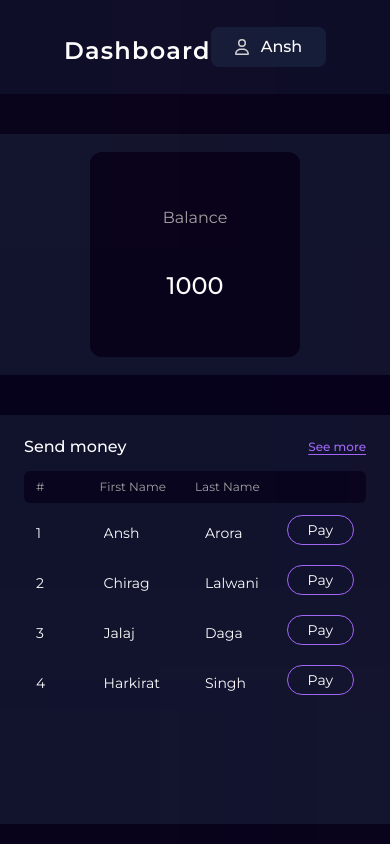
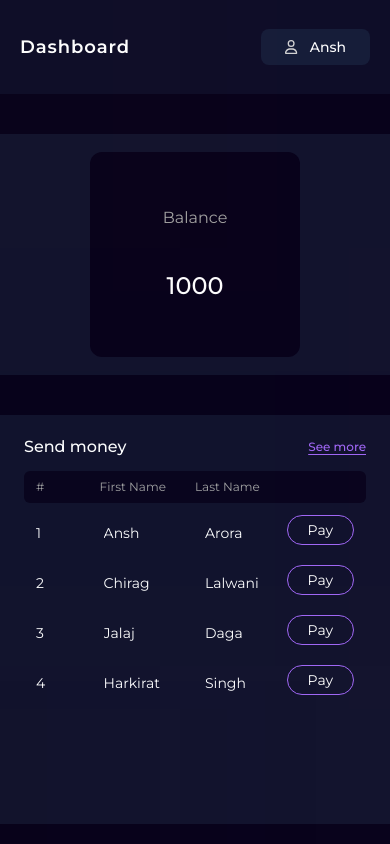
Before and after one commit to bitbard3/payment-app, a React (Vite) app in the folder frontend/: page /dashboard in a window 390 px wide. Built offline with nearby package versions, Linux system fonts and the light colour scheme.

Commit message:
Make Header responsive

```diff
--- a/frontend/src/components/Card.jsx
+++ b/frontend/src/components/Card.jsx
@@ -9,12 +9,12 @@ export default function Card({}) {
         <CardValue value={"1000"}></CardValue>
       </div>
       <div className="md:flex flex-col items-center justify-center md:h-4/5 md:w-[40%] bg-dark bg-opacity-9 w-[50%] xl:w-[20%] xl:h-[75%] h-full lg:h-[70%] lg:w-[35%] rounded-xl py-8 hover:scale-105 delay-100 hidden">
-        <p className="text-neutral-400 text-base md:text-lg">Balance</p>
-        <CardValue value={"1000"}></CardValue>
+        <p className="text-neutral-400 text-base md:text-lg">Transactions</p>
+        <CardValue value={"230"}></CardValue>
       </div>
       <div className="xl:flex flex-col items-center justify-center md:h-4/5 md:w-[20%] bg-dark bg-opacity-9 w-[50%] xl:w-[20%] xl:h-[75%] lg:h-[70%] lg:w-[35%] h-full rounded-xl py-8 hover:scale-105 delay-100 hidden">
-        <p className="text-neutral-400 text-base md:text-lg">Balance</p>
-        <CardValue value={"1000"}></CardValue>
+        <p className="text-neutral-400 text-base md:text-lg">Friends</p>
+        <CardValue value={"89"}></CardValue>
       </div>
     </div>
   );
--- a/frontend/src/components/Header.jsx
+++ b/frontend/src/components/Header.jsx
@@ -4,7 +4,7 @@ import HeaderAccount from "./HeaderAccount";
 
 export default function Header({ icon, user, text }) {
   return (
-    <div className="flex h-full items-center px-16 w-full">
+    <div className="flex h-full items-center md:px-16 px-5 w-full">
       <HeaderHeading text={text}></HeaderHeading>
       <div className="ms-auto">
         <HeaderAccount icon={icon} user={user}></HeaderAccount>
--- a/frontend/src/components/HeaderAccount.jsx
+++ b/frontend/src/components/HeaderAccount.jsx
@@ -3,8 +3,13 @@ import { FontAwesomeIcon } from "@fortawesome/react-fontawesome";
 export default function HeaderAccount({ user, icon }) {
   return (
     <div className="rounded-lg flex items-center gap-3 bg-box bg-opacity-60 px-6 py-2">
-      <FontAwesomeIcon icon={icon} className="text-neutral-300" />
-      <span className="text-light font-medium">{user}</span>
+      <FontAwesomeIcon
+        icon={icon}
+        className="text-neutral-300 text-sm md:text-base"
+      />
+      <span className="text-light font-medium text-sm md:text-base">
+        {user}
+      </span>
     </div>
   );
 }
--- a/frontend/src/components/HeaderHeading.jsx
+++ b/frontend/src/components/HeaderHeading.jsx
@@ -2,7 +2,7 @@ import React from "react";
 
 export default function HeaderHeading({ text }) {
   return (
-    <h3 className="text-light text-2xl  tracking-wider font-semibold pt-2">
+    <h3 className="text-light md:text-2xl text-lg tracking-wider font-semibold ">
       {text}
     </h3>
   );
```
